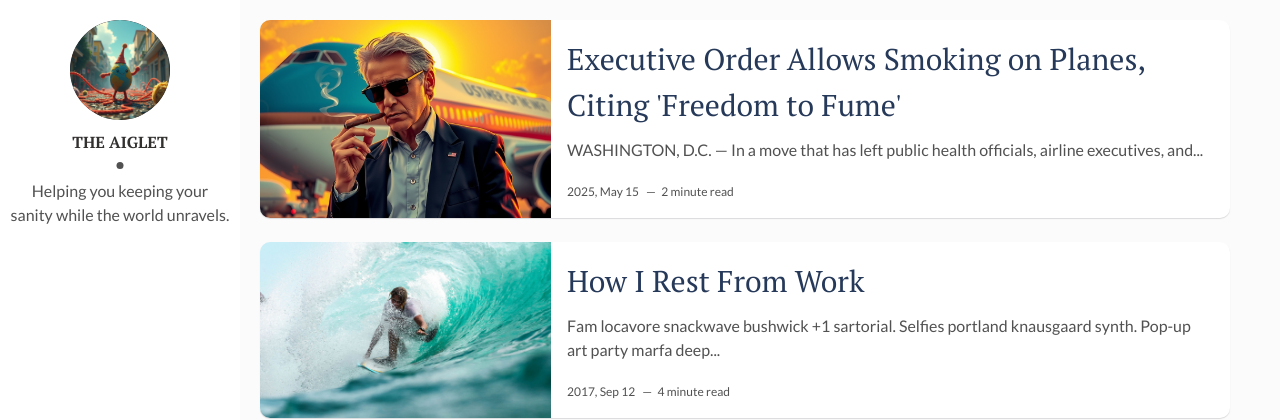
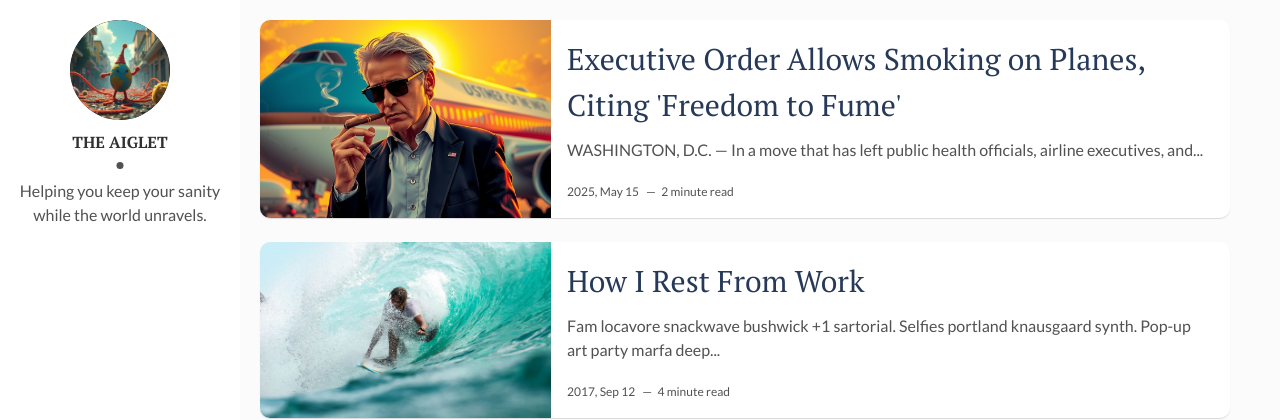
Before and after one commit to bravegeek/theaiglet, a Jekyll site: the page built from index.html, in a window 1280 px wide. Shown: the top 420 px of the page. Built offline with Jekyll 4.4.1, drawn with Linux system fonts in a browser that asks for light colours; the list of posts is cut into pages by our own code.

Commit message:
Update _config.yml

```diff
--- a/_config.yml
+++ b/_config.yml
@@ -1,6 +1,6 @@
 title: The Aiglet
 description: > # this means to ignore newlines until "baseurl:"
- Helping you keeping your sanity while the world unravels.
+ Helping you keep your sanity while the world unravels.
 permalink: ':title/'
 baseurl: "/" # the subpath of your site, e.g. /blog
 url: "" # the base hostname & protocol for your site, e.g. http://example.com
@@ -9,7 +9,7 @@ site-twitter: #if your site has a twitter account, enter it here
 # Author Settings
 author: The Aiglet # add your name
 author-img: theaiglet.jpg # add your photo
-about-author: Helping you keeping your sanity while the world unravels. # add description
+about-author: Helping you keep your sanity while the world unravels. # add description
 social-twitter: # add your Twitter handle
 social-facebook: # add your Facebook handle
 social-github: bravegeek # add your Github handle
```
